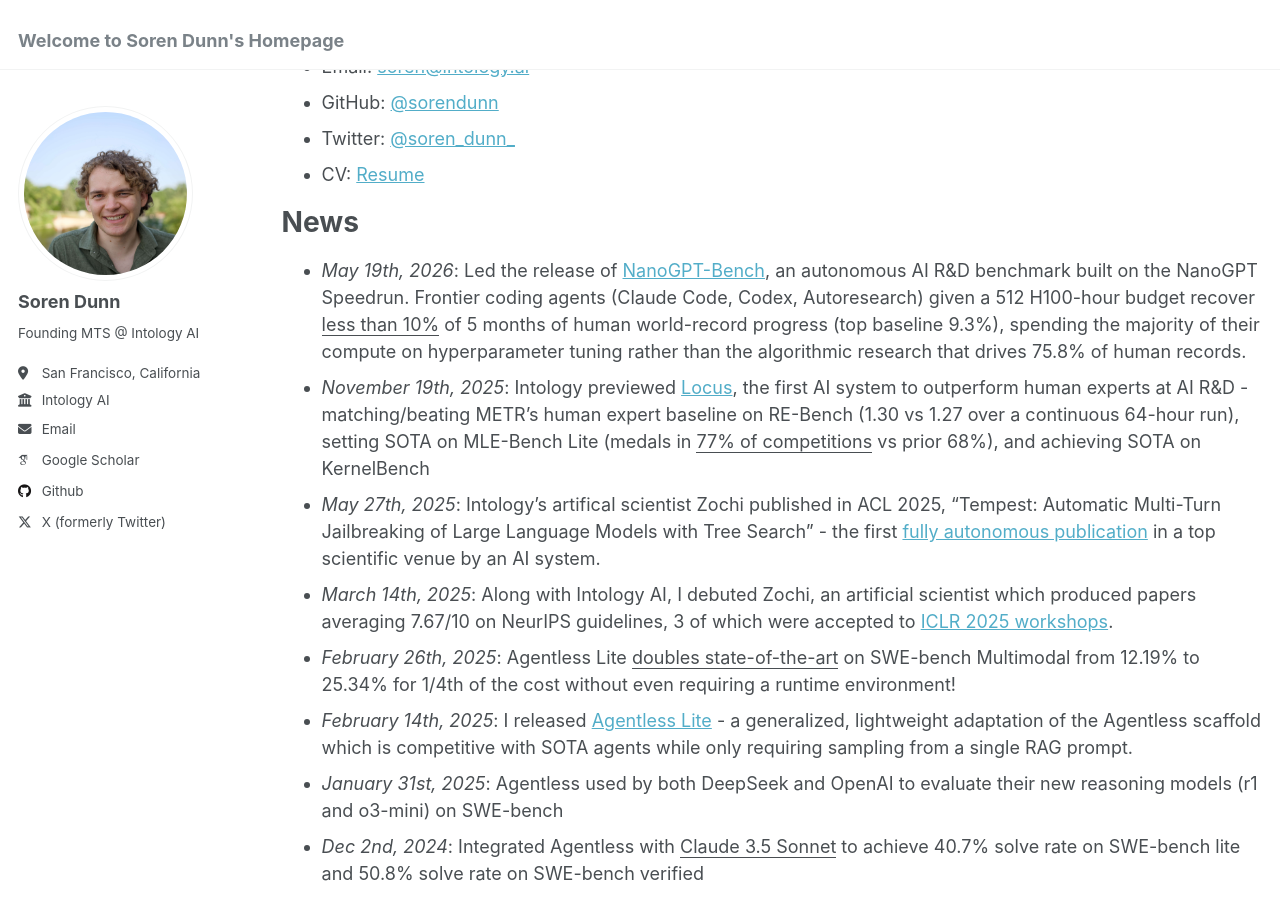
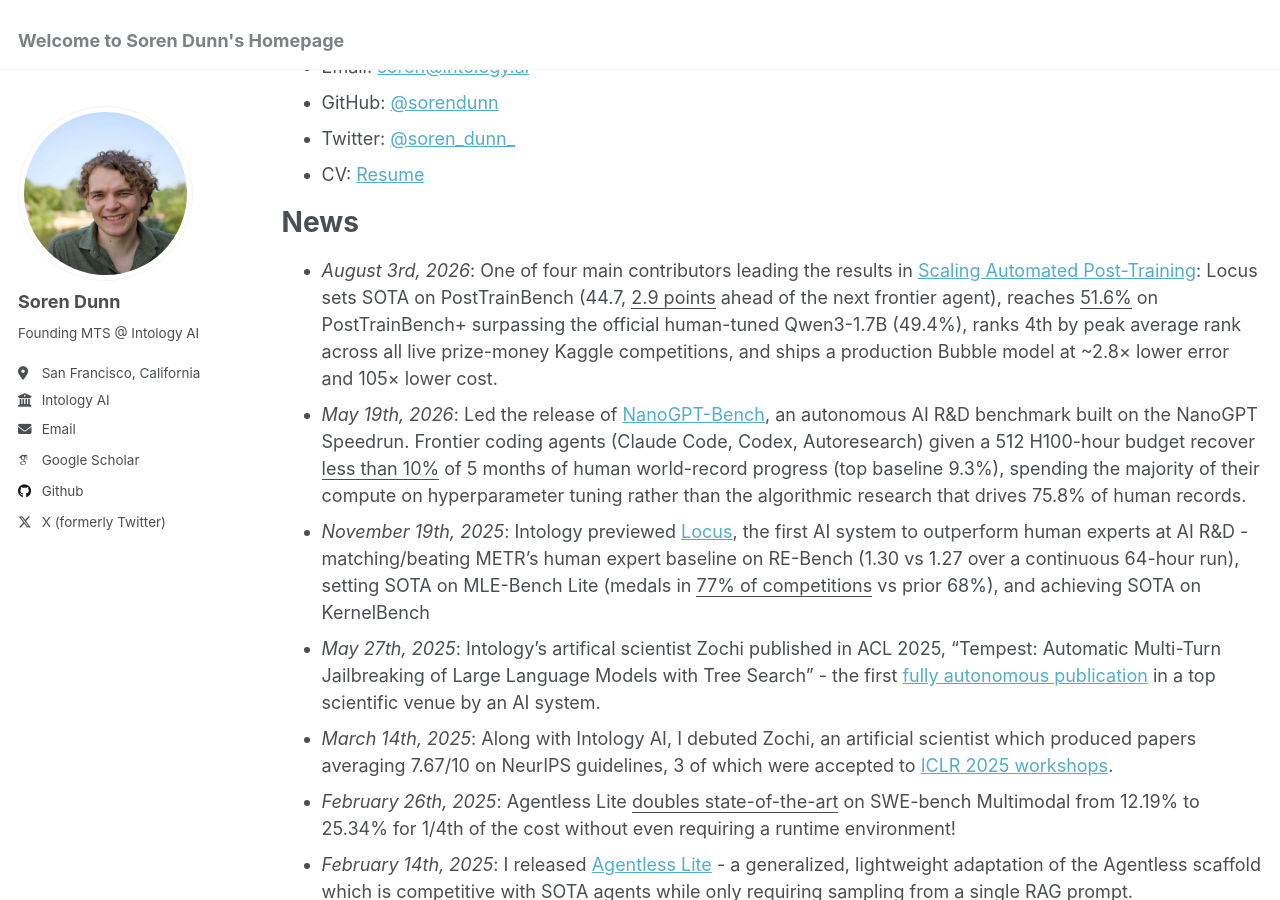
Before and after one commit to sorendunn/sorendunn.github.io, a Jekyll site: the page built from _pages/about.md, in a window 1280 px wide and 900 px high, scrolled down 332 px. Built offline with Jekyll 4.4.1, drawn with Linux system fonts in a browser that asks for light colours; some web fonts are replaced.

Commit message:
Add news for Scaling Automated Post-Training results
Co-authored-by: Cursor <cursoragent@cursor.com>

```diff
--- a/_pages/about.md
+++ b/_pages/about.md
@@ -22,6 +22,7 @@ Contact
 
 News
 =====
+- *August 3rd, 2026*: One of four main contributors leading the results in [Scaling Automated Post-Training](https://intology.ai/blog/scaling-automated-post-training): Locus sets SOTA on PostTrainBench (44.7, <ins>2.9 points</ins> ahead of the next frontier agent), reaches <ins>51.6%</ins> on PostTrainBench+ surpassing the official human-tuned Qwen3-1.7B (49.4%), ranks 4th by peak average rank across all live prize-money Kaggle competitions, and ships a production Bubble model at ~2.8× lower error and 105× lower cost.
 - *May 19th, 2026*: Led the release of [NanoGPT-Bench](https://www.intology.ai/blog/nanogpt-bench), an autonomous AI R&D benchmark built on the NanoGPT Speedrun. Frontier coding agents (Claude Code, Codex, Autoresearch) given a 512 H100-hour budget recover <ins>less than 10%</ins> of 5 months of human world-record progress (top baseline 9.3%), spending the majority of their compute on hyperparameter tuning rather than the algorithmic research that drives 75.8% of human records.
 - *November 19th, 2025*: Intology previewed [Locus](https://www.intology.ai/blog/previewing-locus), the first AI system to outperform human experts at AI R&D - matching/beating METR's human expert baseline on RE-Bench (1.30 vs 1.27 over a continuous 64-hour run), setting SOTA on MLE-Bench Lite (medals in <ins>77% of competitions</ins> vs prior 68%), and achieving SOTA on KernelBench
 - *May 27th, 2025*: Intology's artifical scientist Zochi published in ACL 2025, “Tempest: Automatic Multi-Turn Jailbreaking of Large Language Models with Tree Search” - the first [fully autonomous publication](https://www.intology.ai/blog/zochi-acl) in a top scientific venue by an AI system.
```
